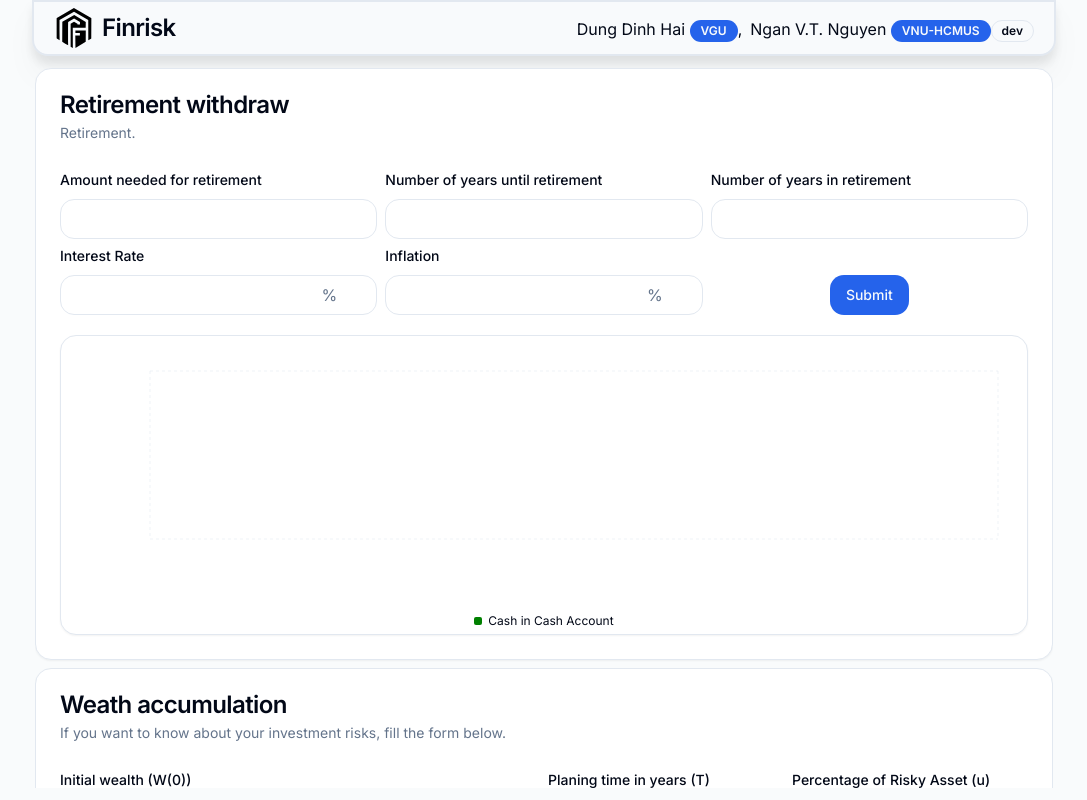
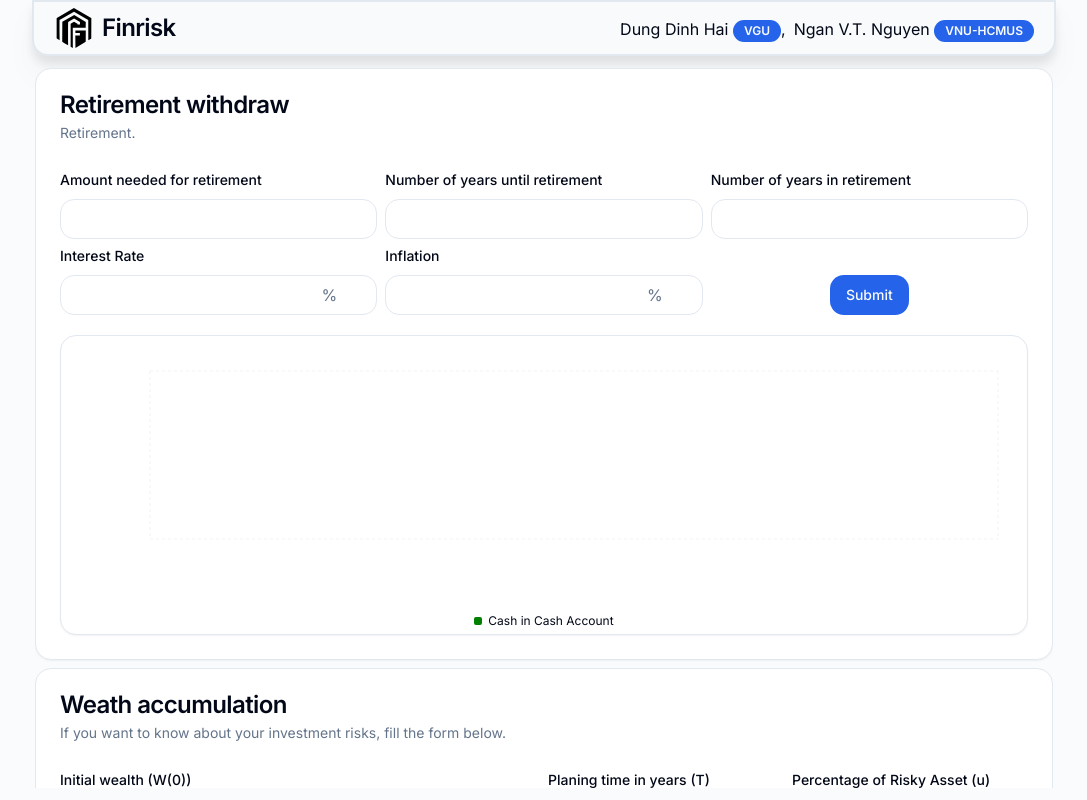
Before and after one commit to Zipexpo/finrisk, a Next.js app: page / in a window 1280 px wide. Shown: the whole page, without its empty margins (96-1183 px from the left). Built offline with nearby package versions, Linux system fonts and the light colour scheme.

Commit message:
Update index.jsx

```diff
--- a/src/components/Header/index.jsx
+++ b/src/components/Header/index.jsx
@@ -14,7 +14,8 @@ export default function Header() {
         </div>
         ,
         <div className="pl-2">
-          Ngan V.T. Nguyen <Badge>VNU-HCMUS</Badge><Badge variant="sucess">dev</Badge>
+          Ngan V.T. Nguyen <Badge>VNU-HCMUS</Badge>
+          {/* <Badge variant="sucess">dev</Badge> */}
         </div>
       </div>
     </div>
```
